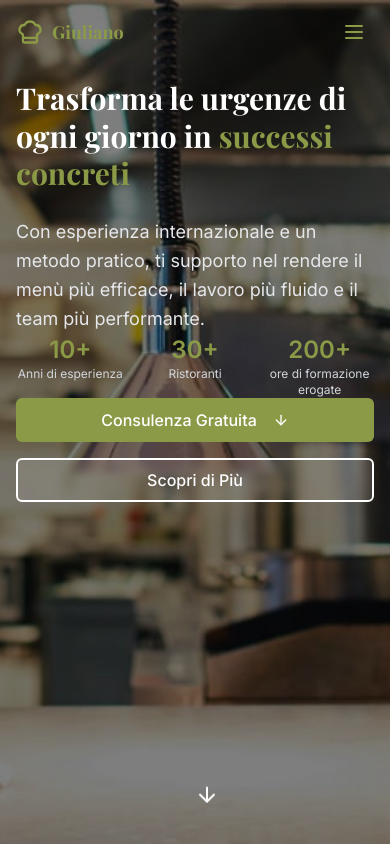
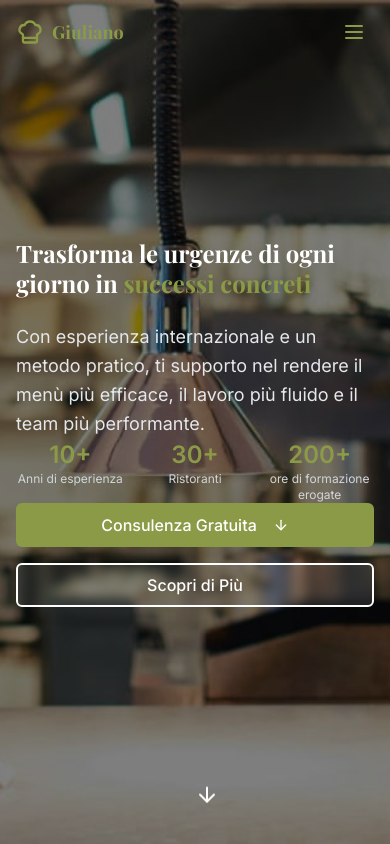
Before and after one commit to poma-protocol/giuliano-site, a React (Vite) app: page / in a window 390 px wide. Shown: the top 844 px of the page. Built offline with nearby package versions, Linux system fonts and the light colour scheme.

Commit message:
feat: changed padding

```diff
--- a/src/components/HeroSection.tsx
+++ b/src/components/HeroSection.tsx
@@ -11,7 +11,7 @@ export const HeroSection = () => {
   };
 
   return (
-    <section id="home" className="relative min-h-screen flex py-20 lg:items-center justify-center bg-cover bg-center" style={{ backgroundImage: 'url(/background.jpeg)' }}>
+    <section id="home" className="relative min-h-screen flex items-center justify-center bg-cover bg-center" style={{ backgroundImage: 'url(/background.jpeg)' }}>
       {/* Background Image */}
       <div
         className="absolute inset-0 z-0"
@@ -30,7 +30,7 @@ export const HeroSection = () => {
           {/* Content */}
           <div className="text-white animate-fade-in  md:space-y-8">
             <div>
-              <h1 className="text-3xl sm:text-3xl md:text-4xl lg:text-5xl font-playfair font-bold leading-tight mb-6">
+              <h1 className="text-2xl sm:text-3xl md:text-4xl lg:text-5xl font-playfair font-bold leading-tight mb-6">
                 Trasforma le urgenze di ogni giorno in
                 <span className="text-chef-olive drop-shadow-lg"> successi concreti</span>
               </h1>
```
